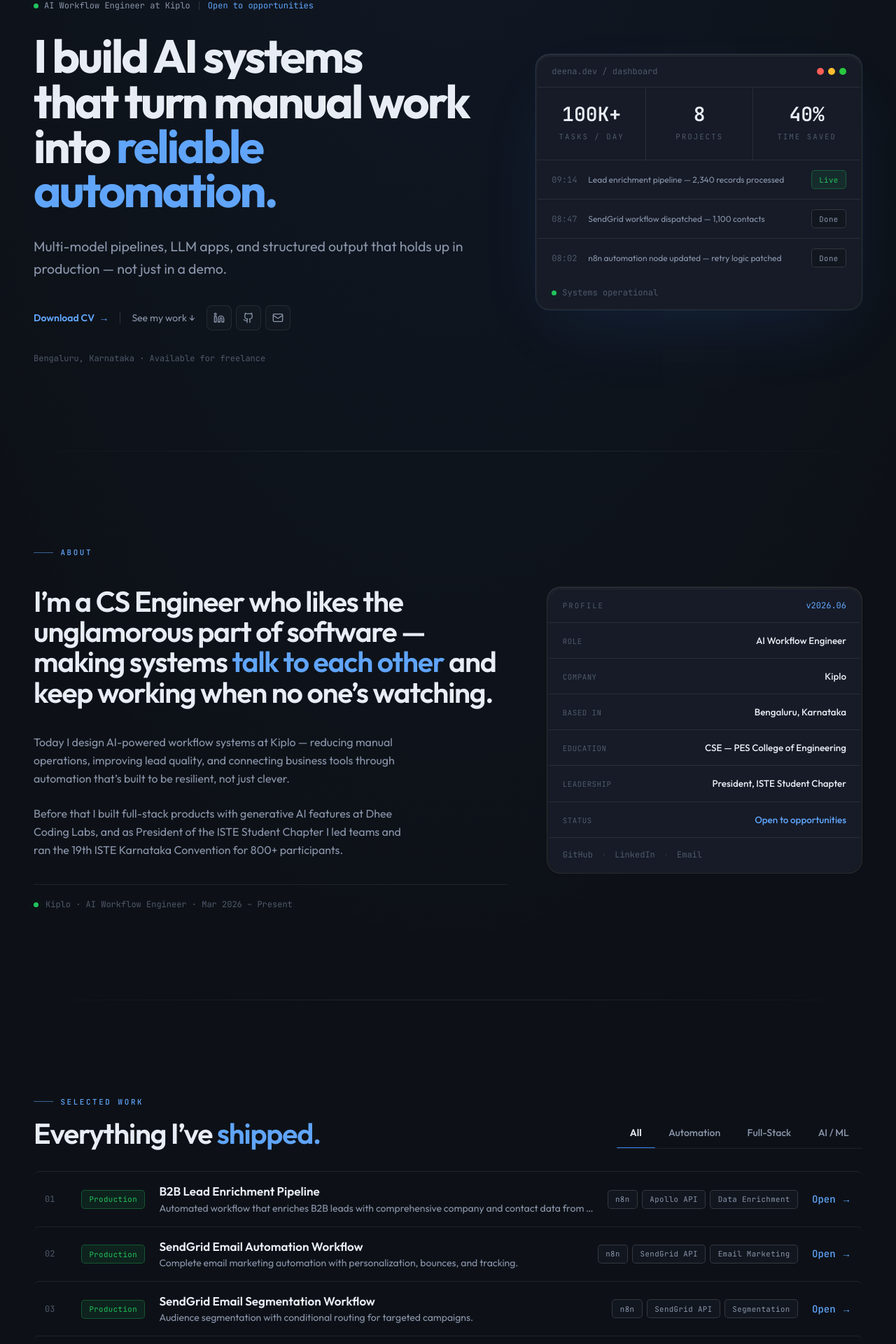
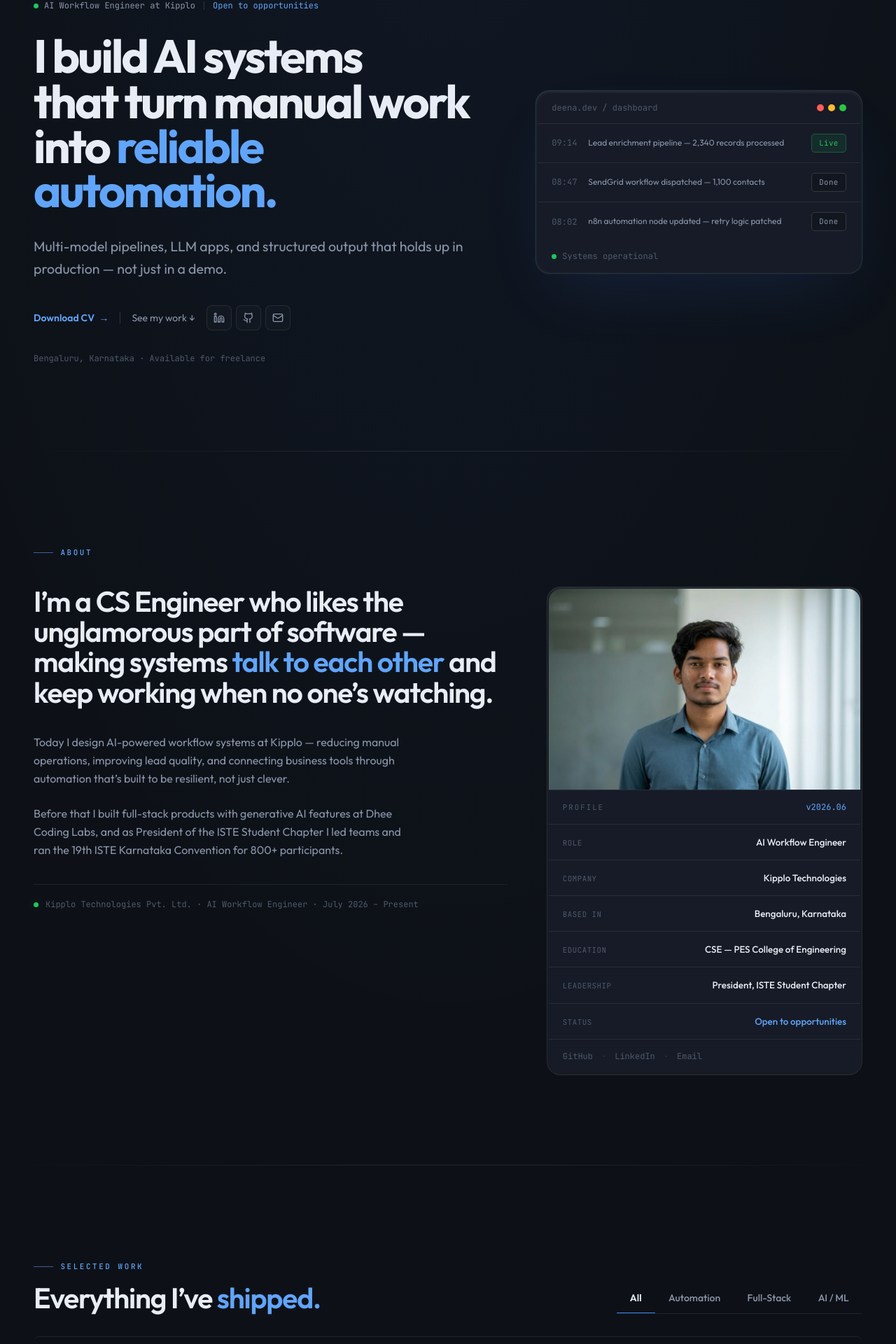
Before and after one commit to deenadayal77/deenadayal_portfolio-, a Next.js app: page / in a window 1280 px wide. Shown: the part 156-2076 px from the top of the page at 70% size. Built offline with nearby package versions, Linux system fonts and the light colour scheme.

Commit message:
Update portfolio content, experience, projects and profile

```diff
--- a/components/AboutSection.tsx
+++ b/components/AboutSection.tsx
@@ -1,12 +1,13 @@
 'use client';
 
+import Image from 'next/image';
 import { personalInfo } from '@/lib/data';
 import { Reveal, Stagger } from './Reveal';
 import { rise, riseSmall } from '@/lib/motion';
 
 const facts = [
   ['Role', 'AI Workflow Engineer'],
-  ['Company', 'Kiplo'],
+  ['Company', 'Kipplo Technologies'],
   ['Based in', 'Bengaluru, Karnataka'],
   ['Education', 'CSE — PES College of Engineering'],
   ['Leadership', 'President, ISTE Student Chapter'],
@@ -37,7 +38,7 @@ export default function AboutSection() {
             <Stagger className="mt-9 space-y-6" gap={0.08}>
               <Reveal variants={riseSmall}>
                 <p className="text-[var(--text-2)] leading-relaxed max-w-[52ch]">
-                  Today I design AI-powered workflow systems at Kiplo &mdash; reducing
+                  Today I design AI-powered workflow systems at Kipplo &mdash; reducing
                   manual operations, improving lead quality, and connecting business tools
                   through automation that&rsquo;s built to be resilient, not just clever.
                 </p>
@@ -56,7 +57,7 @@ export default function AboutSection() {
               <div className="mt-5 flex items-center gap-2.5">
                 <span className="status-dot" aria-hidden />
                 <span className="mono text-xs text-[var(--text-3)]">
-                  Kiplo &middot; AI Workflow Engineer &middot; Mar 2026 – Present
+                  Kipplo Technologies Pvt. Ltd. &middot; AI Workflow Engineer &middot; July 2026 – Present
                 </span>
               </div>
             </Reveal>
@@ -65,7 +66,20 @@ export default function AboutSection() {
           {/* Right — profile spec card (Double-Bezel) */}
           <Reveal variants={rise}>
             <div className="double-bezel-outer">
-              <div className="double-bezel-inner">
+              <div className="double-bezel-inner overflow-hidden">
+                {/* Profile photo */}
+                <div className="relative w-full aspect-[4/3] max-h-72 overflow-hidden border-b border-[var(--line)] bg-[var(--bg-2)] group">
+                  <Image
+                    src="/profile.jpg"
+                    alt="Deena Dayal B K"
+                    fill
+                    sizes="(max-width: 768px) 100vw, (max-width: 1200px) 50vw, 400px"
+                    className="object-cover object-top transition-transform duration-500 group-hover:scale-105"
+                    priority
+                  />
+                  <div className="absolute inset-0 bg-gradient-to-t from-[var(--bg-1)]/80 via-transparent to-transparent pointer-events-none" />
+                </div>
+
                 {/* Card header */}
                 <div className="flex items-center justify-between border-b border-[var(--line)] px-5 py-4">
                   <span className="eyebrow">Profile</span>
--- a/components/Hero.tsx
+++ b/components/Hero.tsx
@@ -4,19 +4,12 @@ import { Github, Linkedin, Mail } from 'lucide-react';
 import { motion, useReducedMotion } from 'framer-motion';
 import { personalInfo } from '@/lib/data';
 import { ease, easeOut } from '@/lib/motion';
-import Counter from './Counter';
 import Magnetic from './Magnetic';
 
 const socials = [
   { icon: Linkedin, href: personalInfo.linkedin, label: 'LinkedIn' },
   { icon: Github, href: personalInfo.github, label: 'GitHub' },
   { icon: Mail, href: `mailto:${personalInfo.email}`, label: 'Email' },
-];
-
-const stats = [
-  { v: 100, suffix: 'K+', label: 'Tasks / day' },
-  { v: 8, suffix: '', label: 'Projects' },
-  { v: 40, suffix: '%', label: 'Time saved' },
 ];
 
 const activityFeed = [
@@ -54,7 +47,7 @@ export default function Hero() {
             >
               <span className="flex items-center gap-2 mono text-xs text-[var(--text-2)]">
                 <span className="status-dot" aria-hidden />
-                AI Workflow Engineer at Kiplo
+                AI Workflow Engineer at Kipplo
               </span>
               <span className="hidden h-3 w-px bg-[var(--line-2)] sm:block" aria-hidden />
               <span className="mono text-xs text-[var(--accent-text)]">
@@ -171,30 +164,8 @@ export default function Hero() {
                 </div>
               </div>
 
-              {/* Stats grid — text-3xl for impact (was text-2xl) */}
-              <div className="grid grid-cols-3 divide-x divide-[var(--line)]">
-                {stats.map((s) => (
-                  <div
-                    key={s.label}
-                    className="flex flex-col items-center justify-center px-4 py-6"
-                    style={{ transition: 'background-color 160ms ease' }}
-                    onMouseEnter={(e) => {
-                      (e.currentTarget as HTMLDivElement).style.backgroundColor = 'var(--bg-3)';
-                    }}
-                    onMouseLeave={(e) => {
-                      (e.currentTarget as HTMLDivElement).style.backgroundColor = '';
-                    }}
-                  >
-                    <div className="mono text-[1.75rem] font-bold leading-none text-[var(--text)] tabular-nums">
-                      <Counter value={s.v} suffix={s.suffix} duration={1.2} />
-                    </div>
-                    <p className="eyebrow mt-2.5">{s.label}</p>
-                  </div>
-                ))}
-              </div>
-
               {/* Activity feed */}
-              <div className="border-t border-[var(--line)]">
+              <div>
                 {activityFeed.map((row, i) => (
                   <div
                     key={i}
--- a/components/Stack.tsx
+++ b/components/Stack.tsx
@@ -184,8 +184,8 @@ export default function Stack() {
           <span className="kicker">Capabilities</span>
         </Reveal>
         <Reveal variants={rise} delay={0.04}>
-          <h2 className="display-lg mt-4">
-            What I <span className="text-[var(--accent-text)]">build.</span>
+          <h2 className="display-lg mt-4 text-[var(--accent-text)]">
+            What I build.
           </h2>
         </Reveal>
 
@@ -285,7 +285,7 @@ export default function Stack() {
         {/* Zone 2 — Tech inventory grid */}
         <div className="mt-20 border-t border-[var(--line)] pt-14">
           <Reveal>
-            <p className="eyebrow mb-8">Full tech inventory</p>
+            <p className="eyebrow mb-8 text-[var(--accent-text)] font-semibold">Full tech inventory</p>
           </Reveal>
           <motion.div
             className="grid grid-cols-2 gap-8 md:grid-cols-4"
--- a/lib/data.ts
+++ b/lib/data.ts
@@ -13,25 +13,35 @@ export const experience = [
   {
     id: 1,
     title: 'AI Workflow Engineer',
-    company: 'Kiplo',
+    company: 'Kipplo Technologies Pvt. Ltd.',
     location: 'Bengaluru',
-    period: 'Mar 2026 - Present',
+    period: 'July 2026 – Present',
     type: 'Full-Time',
     description: 'Designing AI-powered workflow systems that reduce manual operations, improve lead quality, and connect business tools through reliable automation.',
     responsibilities: ['Workflow Design', 'API Integration', 'Process Automation', 'LLM Optimization'],
   },
   {
     id: 2,
+    title: 'AI Workflow Engineer',
+    company: 'DemandNXT Business Services Pvt. Ltd.',
+    location: 'Bengaluru',
+    period: 'March 2026 – June 2026',
+    type: 'Full-Time',
+    description: 'Built and optimized AI workflow automation pipelines, batch processing systems, and API integrations for automated business processes.',
+    responsibilities: ['AI Workflows', 'Automation Pipelines', 'API Integration', 'Batch Processing'],
+  },
+  {
+    id: 3,
     title: 'Python Full-Stack Developer with Generative AI',
     company: 'Dhee Coding Labs',
     location: 'Bengaluru',
     period: 'Jan 2026 - Mar 2026',
-    type: 'Internship',
+    type: 'Intern',
     description: 'Built full-stack software with generative AI features, backend APIs, and structured data flows for practical business use cases.',
     responsibilities: ['Full-Stack Development', 'GenAI Integration', 'API Design', 'Database Management'],
   },
   {
-    id: 3,
+    id: 4,
     title: 'President - ISTE Student Chapter',
     company: 'PES College of Engineering',
     location: 'Mandya, Karnataka',
--- a/lib/projects.ts
+++ b/lib/projects.ts
@@ -60,26 +60,7 @@ export const projects: Project[] = [
     role: 'AI Workflow Engineer',
     status: 'Production'
   },
-  {
-    id: 'half-sendgrid',
-    title: 'SendGrid Email Segmentation Workflow',
-    description: 'Audience segmentation with conditional routing for targeted campaigns.',
-    tags: ['n8n', 'SendGrid API', 'Segmentation', 'Automation'],
-    github: 'https://github.com/deenadayal77',
-    featured: true,
-    problem: 'One-size-fits-all emails have low engagement. Manual segmentation is time-consuming.',
-    whatBuilt: 'n8n workflow automating audience segmentation and conditional routing based on subscriber attributes.',
-    techStack: ['n8n', 'SendGrid API', 'Conditional Logic', 'Data Filtering'],
-    judgmentCalls: [
-      { title: 'Conditional Routing', description: 'Multi-branch logic routes subscribers to segment-specific campaigns.' },
-      { title: 'Preferences', description: 'Preference center integration respects communication choices.' },
-      { title: 'Analytics', description: 'Segment-level metrics track campaign effectiveness.' }
-    ],
-    impact: '45%+ engagement boost. 60%+ fewer unsubscribes. 10 mins to launch.',
-    date: 'Feb 2026 - Mar 2026',
-    role: 'AI Workflow Engineer',
-    status: 'Production'
-  },
+
   {
     id: 'reddit-generator',
     title: 'Reddit Comments Generator & Poster',
```
Also changed, not shown: public/profile.jpg (added).
